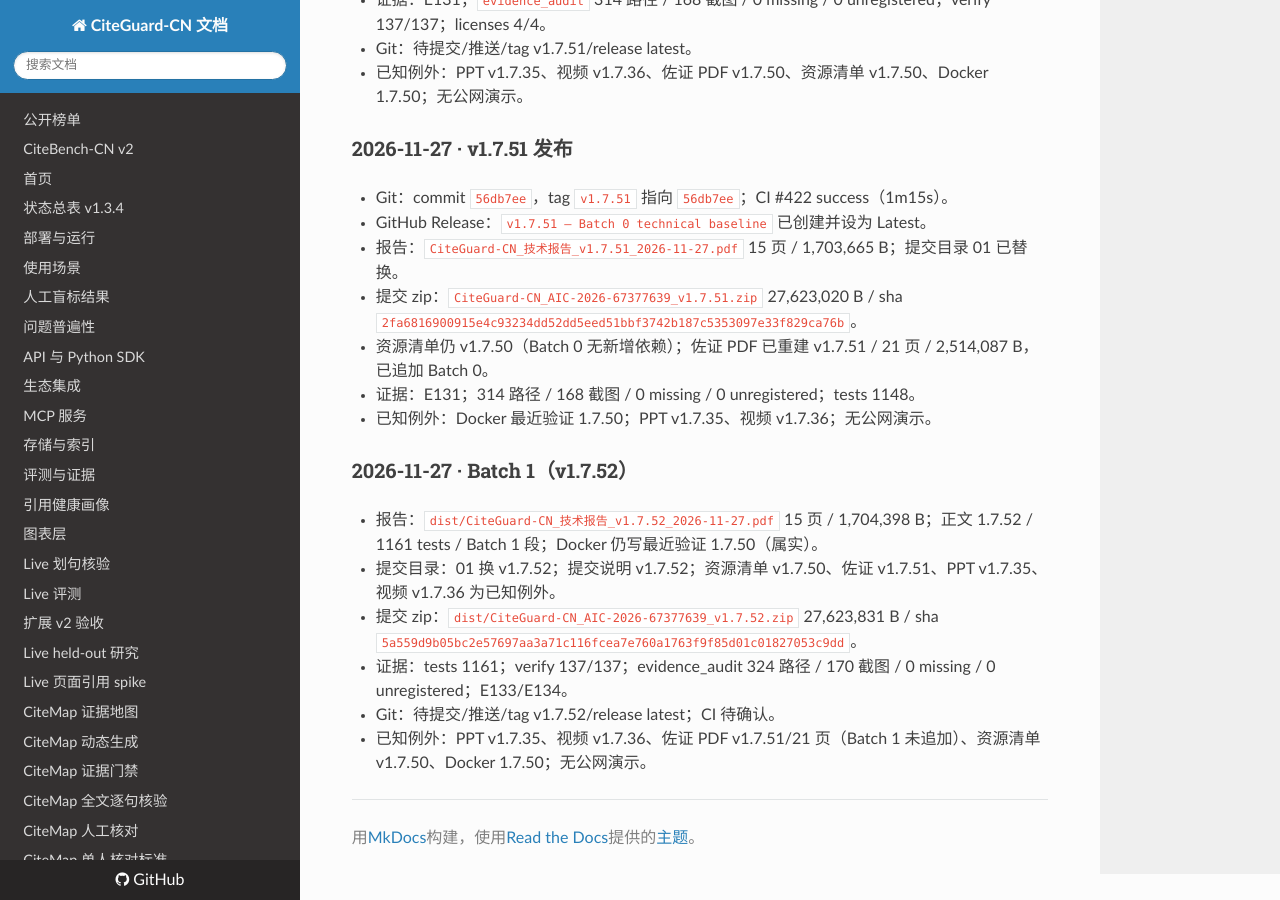
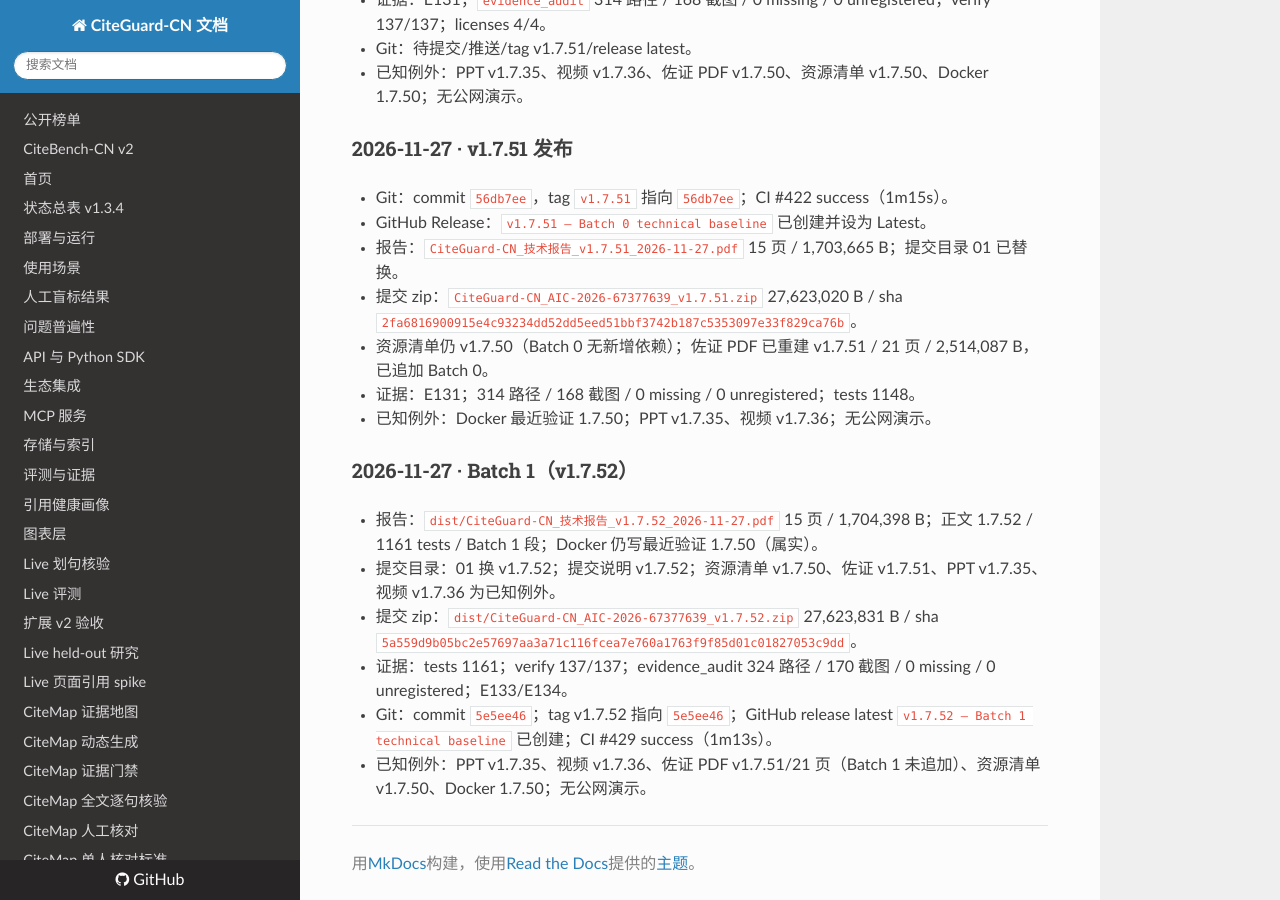
Before and after one commit to kkk431/citeguard-cn, an MkDocs documentation site: the page built from docs/materials_audit.md, in a window 1280 px wide and 900 px high, scrolled down 1531 px. Built offline with MkDocs 1.6.1, drawn with Linux system fonts in a browser that asks for light colours; nearby versions of some CDN libraries.

Commit message:
docs: record v1.7.52 release and CI success

```diff
--- a/docs/materials_audit.md
+++ b/docs/materials_audit.md
@@ -66,5 +66,5 @@
 - 提交目录：01 换 v1.7.52；提交说明 v1.7.52；资源清单 v1.7.50、佐证 v1.7.51、PPT v1.7.35、视频 v1.7.36 为已知例外。
 - 提交 zip：`dist/CiteGuard-CN_AIC-2026-67377639_v1.7.52.zip` 27,623,831 B / sha `5a559d9b05bc2e57697aa3a71c116fcea7e760a1763f9f85d01c01827053c9dd`。
 - 证据：tests 1161；verify 137/137；evidence_audit 324 路径 / 170 截图 / 0 missing / 0 unregistered；E133/E134。
-- Git：待提交/推送/tag v1.7.52/release latest；CI 待确认。
+- Git：commit `5e5ee46`；tag v1.7.52 指向 `5e5ee46`；GitHub release latest `v1.7.52 — Batch 1 technical baseline` 已创建；CI #429 success（1m13s）。
 - 已知例外：PPT v1.7.35、视频 v1.7.36、佐证 PDF v1.7.51/21 页（Batch 1 未追加）、资源清单 v1.7.50、Docker 1.7.50；无公网演示。
```
